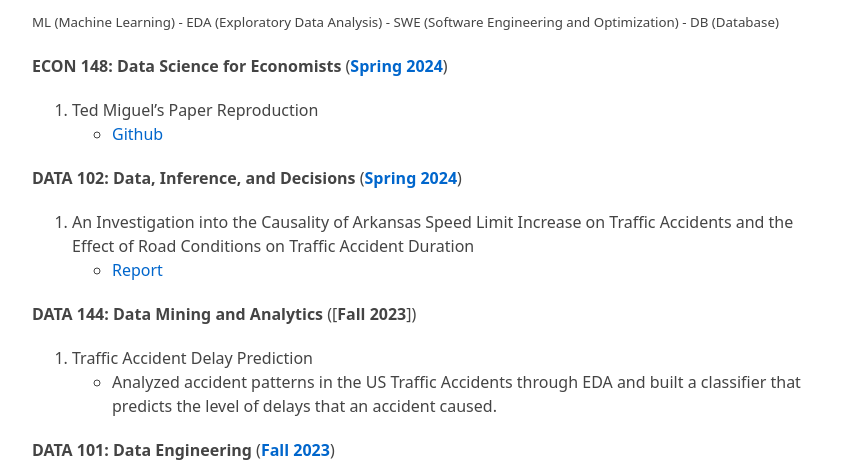
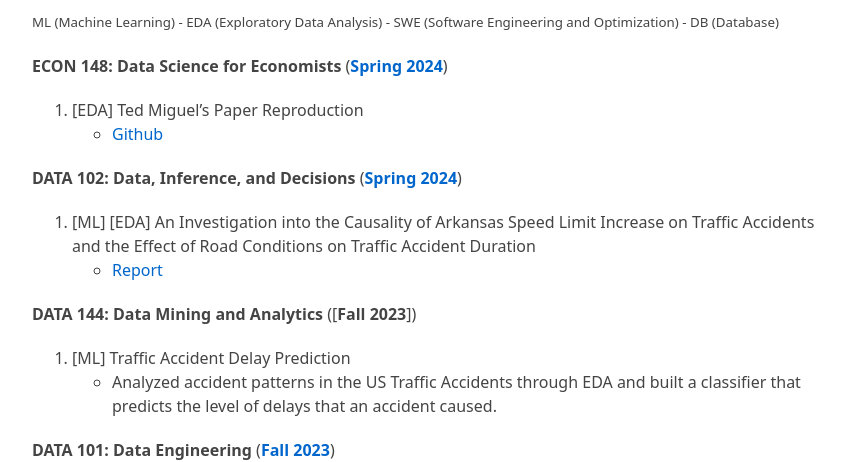
Before and after one commit to MSTeo01/old-website-2.0, a Jekyll site: the page built from projects.md, in a window 1280 px wide. Shown: the part 602-1064 px from the top of the page, without its empty margins (208-1064 px from the left). Built offline with Jekyll 4.4.1, drawn with Linux system fonts in a browser that asks for light colours; our own code applies the rules of GitHub Pages for plain Markdown files.

Commit message:
Update projects.md

```diff
--- a/projects.md
+++ b/projects.md
@@ -15,15 +15,15 @@ ML (Machine Learning) - EDA (Exploratory Data Analysis) - SWE (Software Engineer
 
 
 **ECON 148: Data Science for Economists** ([**Spring 2024**](https://www.econ148.org/sp24/))
-1. Ted Miguel's Paper Reproduction
+1. [EDA] Ted Miguel's Paper Reproduction
    - [Github](https://github.com/MSTeo01/Econ-148-Project-3)
 
 **DATA 102: Data, Inference, and Decisions** ([**Spring 2024**](https://data102.org/sp24/))
-1. An Investigation into the Causality of Arkansas Speed Limit Increase on Traffic Accidents and the Effect of Road Conditions on Traffic Accident Duration
+1. [ML] [EDA] An Investigation into the Causality of Arkansas Speed Limit Increase on Traffic Accidents and the Effect of Road Conditions on Traffic Accident Duration
    - [Report](https://msteo.org/assets/data102.pdf)
 
 **DATA 144: Data Mining and Analytics** ([**Fall 2023**])
-1. Traffic Accident Delay Prediction
+1. [ML] Traffic Accident Delay Prediction
    - Analyzed accident patterns in the US Traffic Accidents through EDA and built a classifier that predicts the level of delays that an accident caused.
 
 **DATA 101: Data Engineering** ([**Fall 2023**](https://fa23.data101.org/))
```
